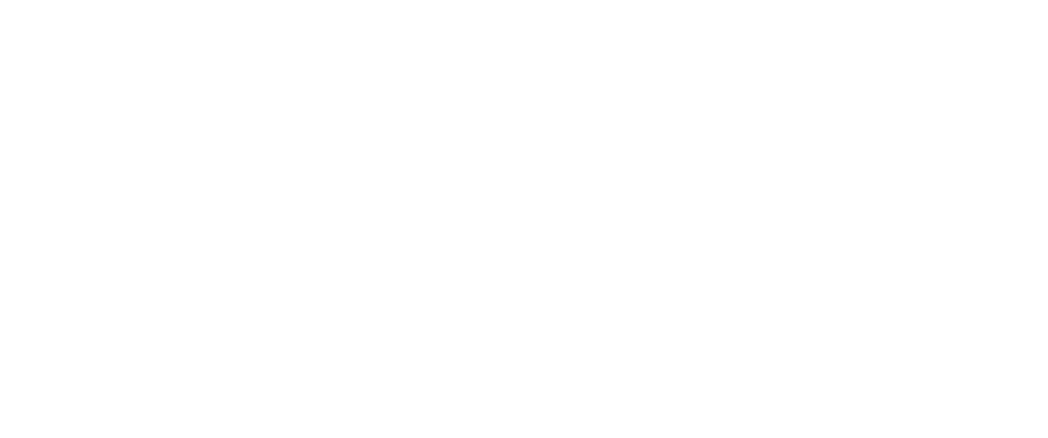
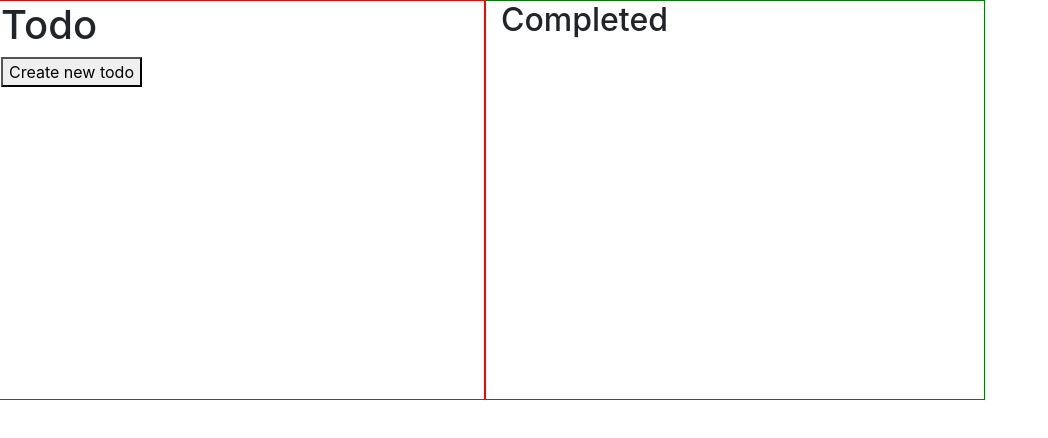
Before and after one commit to ellinorjn/todo_js, a plain HTML site: page index.html in a window 1280 px wide. Shown: the whole page, without its empty margins (0-1048 px from the left). Drawn offline with nearby package versions, Linux system fonts and the light colour scheme.

Commit message:
created button and an input field that will show when clicking on the button

```diff
--- /dev/null
+++ b/css/main.css
@@ -0,0 +1,11 @@
+.todo{
+    border: 1px solid red;
+    min-height:400px;
+    max-width: 500px;
+}
+
+.completed{
+    border: 1px solid green;
+    min-height:400px;
+    max-width: 500px;
+}
--- a/index.html
+++ b/index.html
@@ -1,10 +1,40 @@
 <!DOCTYPE html>
 <html lang="en">
+
 <head>
     <meta charset="UTF-8">
     <title>Todo list</title>
+    <link rel="stylesheet" href="https://maxcdn.bootstrapcdn.com/bootstrap/4.0.0/css/bootstrap.min.css" integrity="sha384-Gn5384xqQ1aoWXA+058RXPxPg6fy4IWvTNh0E263XmFcJlSAwiGgFAW/dAiS6JXm" crossorigin="anonymous">
+    <link rel="stylesheet" href="css/main.css">
+
 </head>
+
 <body>
 
+
+<div class="row">
+    <div class="todo col-md-6">
+        <h1>Todo</h1>
+            <button id="createNewTodo">
+                Create new todo
+            </button>
+        <div id="containerForInputField"></div>
+    </div>
+    <div class="completed col-md-6">
+        <h2>Completed</h2>
+    </div>
+
+</div>
+
+
+
+
+    <!--- Bootstrap --->
+    <script src="https://code.jquery.com/jquery-3.2.1.slim.min.js" integrity="sha384-KJ3o2DKtIkvYIK3UENzmM7KCkRr/rE9/Qpg6aAZGJwFDMVNA/GpGFF93hXpG5KkN" crossorigin="anonymous">
+    </script>
+    <script src="https://cdnjs.cloudflare.com/ajax/libs/popper.js/1.12.9/umd/popper.min.js" integrity="sha384-ApNbgh9B+Y1QKtv3Rn7W3mgPxhU9K/ScQsAP7hUibX39j7fakFPskvXusvfa0b4Q" crossorigin="anonymous"></script>
+    <!--- Bootstraåp ends --->
+    <script src="main.js"></script>
 </body>
+
 </html>
--- a/main.js
+++ b/main.js
@@ -0,0 +1,7 @@
+const createNewTodo = document.getElementById('createNewTodo');
+const containerForInputField = document.getElementById('containerForInputField');
+
+createNewTodo.addEventListener('click', function(){
+    const input = document.createElement('input')
+    containerForInputField.appendChild(input);
+})
```
